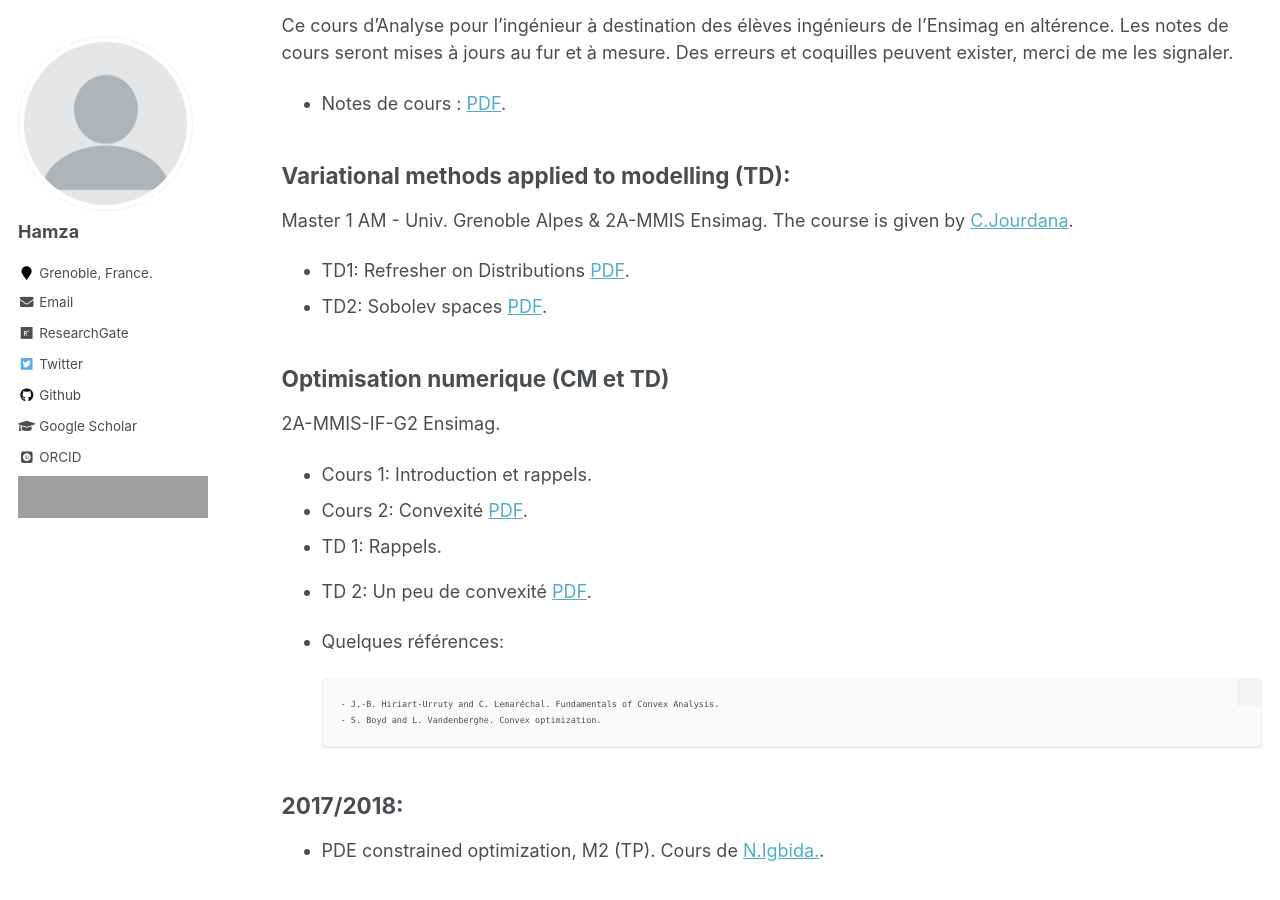
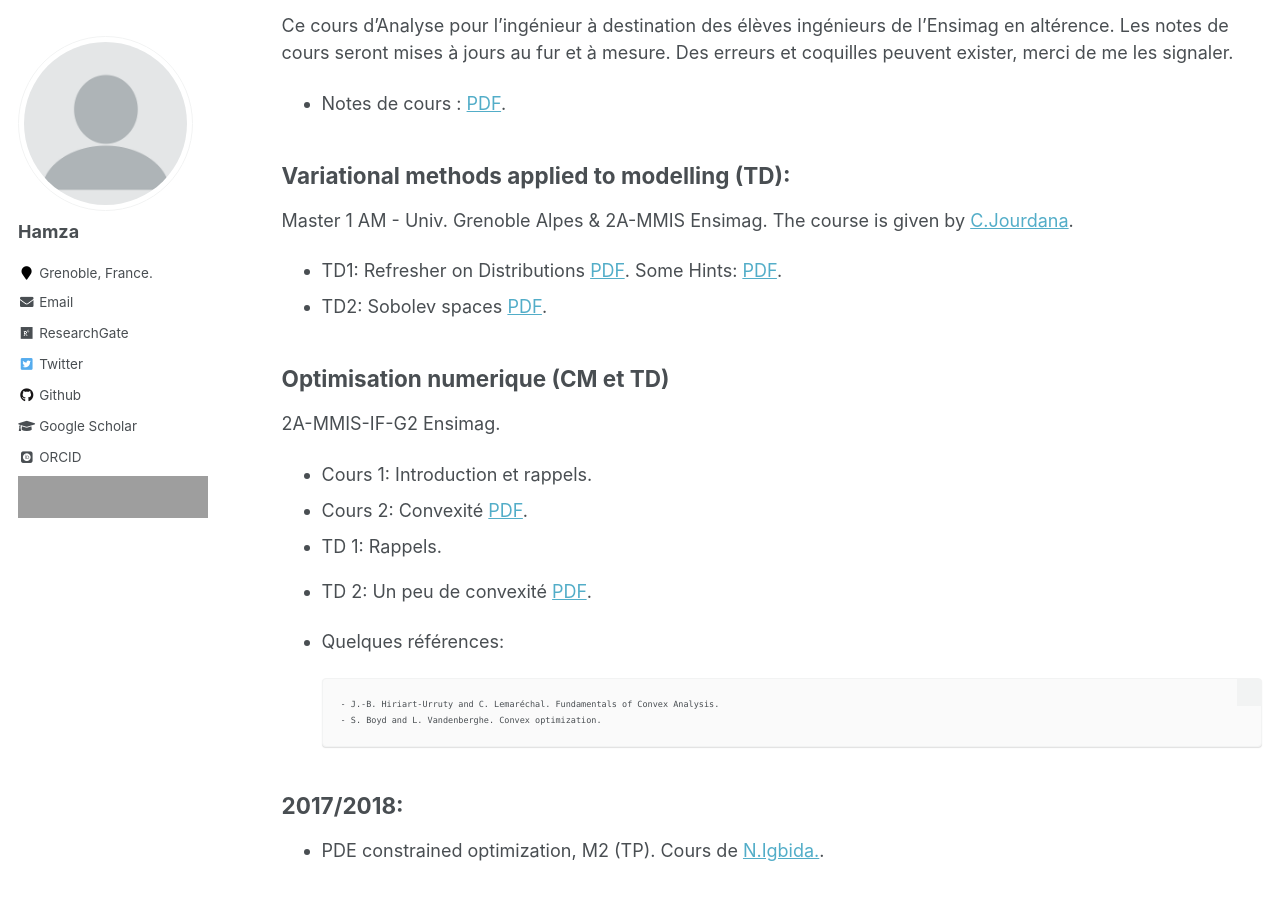
Before and after one commit to enhamza/enhamza.github.io, a Jekyll site: the page built from _pages/teaching.md, in a window 1280 px wide and 900 px high, scrolled down 494 px. Built offline with Jekyll 4.4.1, drawn with Linux system fonts in a browser that asks for light colours; some web fonts are replaced; formulas are drawn with MathJax 3; grey boxes are pictures that could not be loaded.

Commit message:
Update teaching.md

```diff
--- a/_pages/teaching.md
+++ b/_pages/teaching.md
@@ -22,7 +22,7 @@ Ce cours d'Analyse pour l'ingénieur à destination des élèves ingénieurs de
 ## Variational methods applied to modelling (TD):
 Master 1 AM - Univ. Grenoble Alpes & 2A-MMIS Ensimag.
 The course is given by [C.Jourdana](https://membres-ljk.imag.fr/Clement.Jourdana/index.html).
-* TD1: Refresher on Distributions [PDF](https://enhamza.github.io/files/td1.pdf).
+* TD1: Refresher on Distributions [PDF](https://enhamza.github.io/files/td1.pdf). Some Hints: [PDF](https://enhamza.github.io/files/td1_hints.pdf).
 * TD2: Sobolev spaces [PDF](https://enhamza.github.io/files/td2.pdf).
 
 ## Optimisation numerique (CM et TD)
```
